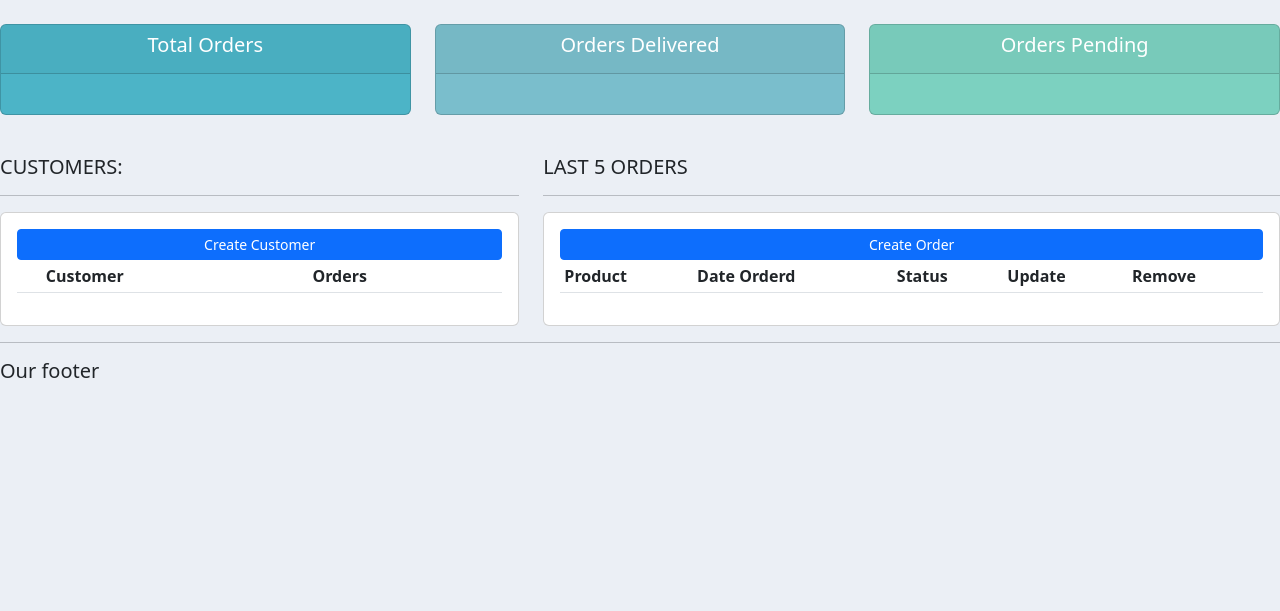
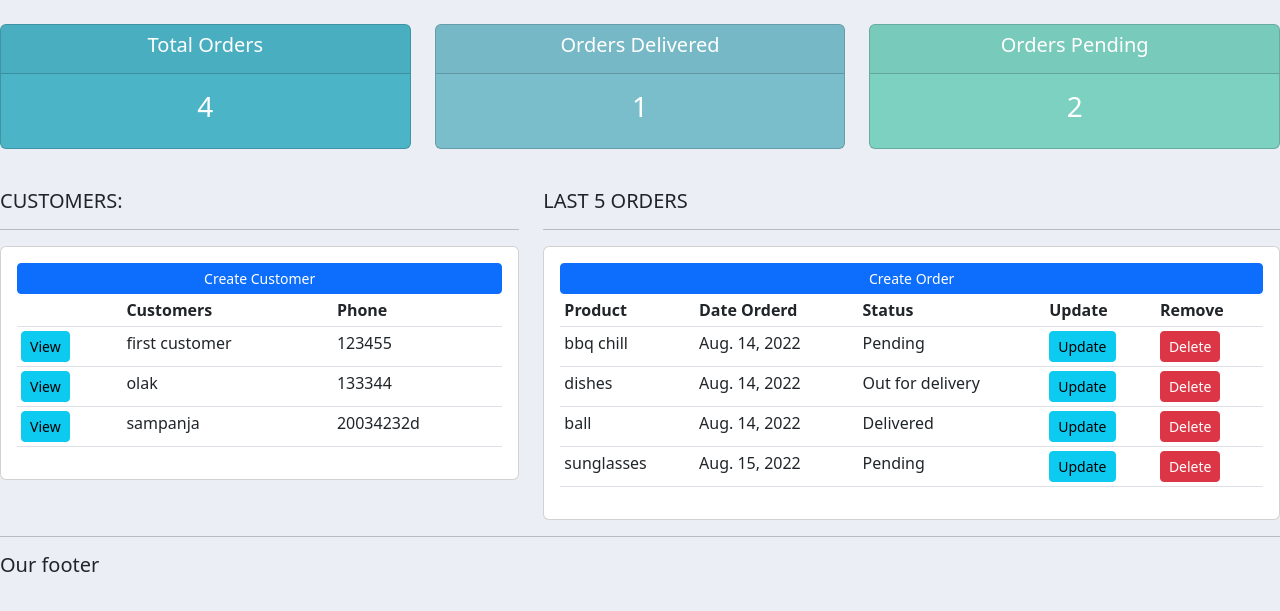
Before and after one commit to aceyiyuan/Djangotest, a Django app: page / in a window 1280 px wide. Shown: the part 56-667 px from the top of the page. Run offline with Django 3.2, Linux system fonts and the light colour scheme; data comes from the database, SQL or seed files in the repository; both versions use the stored data as it was after the commit; lists and menus that the app fills with data are empty.

Commit message:
before crud

```diff
--- a/accounts/models.py
+++ b/accounts/models.py
@@ -35,7 +35,7 @@
 class Order(models.Model):
 	STATUS=(
 
-		('pending','Pending'),
+		('Pending','Pending'),
 		('Out for delivery', 'Out for delivery'),
 		('Delivered','Delivered'),
 
--- a/accounts/templates/accounts/dashboard.html
+++ b/accounts/templates/accounts/dashboard.html
@@ -14,9 +14,18 @@
 			<table class="table table-sm">
 				<tr>
 					<th></th>
-					<th>Customer</th>
-					<th>Orders</th>
+					<th>Customers</th>
+					<th>Phone</th>
 				</tr>
+
+				{% for customer in customers %}
+					<tr>
+						<td><a class="btn btn-sm btn-info" href= "{% url 'customer' customer.id %}">View</a></td>
+						<td>{{customer.name}}</td>
+						<td>{{customer.phone}}</td>
+					</tr>
+
+				{% endfor %}
 
 			</table>
 		</div>
@@ -36,6 +45,17 @@
 					<th>Remove</th>
 				</tr>
 
+
+				{% for order in orders %}
+					<tr>
+						<td>{{order.product}}</td>
+						<td>{{order.date_created}}</td>
+						<td>{{order.status}}</td>
+						<td><a class="btn btn-sm btn-info" href="">Update</a></td>
+						<td><a class="btn btn-sm btn-danger" href="">Delete</a></td>
+					</tr>
+
+				{% endfor %}
 			</table>
 		</div>
 	</div>
--- a/accounts/templates/accounts/navbar.html
+++ b/accounts/templates/accounts/navbar.html
@@ -8,10 +8,10 @@
   <div class="collapse navbar-collapse" id="navbarNav">
     <ul class="navbar-nav">
       <li class="nav-item active">
-        <a class="nav-link" href="#">Dashboard</a>
+        <a class="nav-link" href="{% url 'home' %}">Dashboard</a>
       </li>
       <li class="nav-item">
-        <a class="nav-link" href="#">Products</a>
+        <a class="nav-link" href="{% url 'products' %}">Products</a>
       </li>
     </ul>
   </div>
--- a/accounts/templates/accounts/products.html
+++ b/accounts/templates/accounts/products.html
@@ -20,6 +20,8 @@
 						{% for i in products %}
 						  <tr>
 						  	<td>{{i.name}}</td>
+						  	<td>{{i.category}}</td>
+						  	<td>{{i.price}}</td>
 						  </tr>
 						 {% endfor %}
 					</table>
--- a/accounts/templates/accounts/status.html
+++ b/accounts/templates/accounts/status.html
@@ -8,7 +8,7 @@
 			  		<h5 class="card-title">Total Orders</h5>
 			  	</div>
 			  	<div class="card-body">
-			    	<h3 class="card-title"></h3>
+			    	<h3 class="card-title">{{total_orders}}</h3>
 			  	</div>
 			</div>
 		</div>
@@ -21,7 +21,7 @@
 			  		<h5 class="card-title">Orders Delivered</h5>
 			  	</div>
 			  	<div class="card-body">
-			    	<h3 class="card-title"></h3>
+			    	<h3 class="card-title">{{delivered}}</h3>
 			  	</div>
 			</div>
 		</div>
@@ -34,7 +34,7 @@
 			  		<h5 class="card-title">Orders Pending</h5>
 			  	</div>
 			  	<div class="card-body">
-			    	<h3 class="card-title"></h3>
+			    	<h3 class="card-title">{{pending}}</h3>
 			  	</div>
 			</div>
 		</div>
--- a/accounts/urls.py
+++ b/accounts/urls.py
@@ -3,8 +3,8 @@
 from . import views
 
 urlpatterns = [
-    path('', views.home),
-    path('products/', views.products),
-    path('customer/', views.customer),
+    path('', views.home, name="home"),
+    path('products/', views.products, name="products"),
+    path('customer/<int:pk>', views.customer, name="customer"),
 
 ]
--- a/accounts/views.py
+++ b/accounts/views.py
@@ -6,11 +6,23 @@
 
 
 def home(request):
-    return render(request,'accounts/dashboard.html')
+    orders=Order.objects.all()
+    customers=Customer.objects.all()
+    total_customers=customers.count()
+    total_orders=orders.count()
+    delivered=orders.filter(status='Delivered').count()
+    pending=orders.filter(status='Pending').count()
+
+    context={'orders': orders,'customers':customers,'total_customers':total_customers,'total_orders':total_orders,'delivered':delivered,'pending':pending}
+    return render(request,'accounts/dashboard.html',context)
 
 def products(request):
     products=Product.objects.all()
     return render(request,'accounts/products.html',{'products':products})
 
-def customer(request):
-    return render(request,'accounts/customer.html')
+def customer(request,pk):
+    customer=Customer.objects.get(id=pk)
+    orders=customer.order_set.all()
+    orders_count=orders.count()
+    context={'customer':customer,'orders':orders,'orders_count':orders_count}
+    return render(request,'accounts/customer.html',context)
```
Also changed, not shown: accounts/templates/accounts/customer.html (+15 -3 lines), accounts/migrations/0008_alter_order_status.py (added), db.sqlite3.
